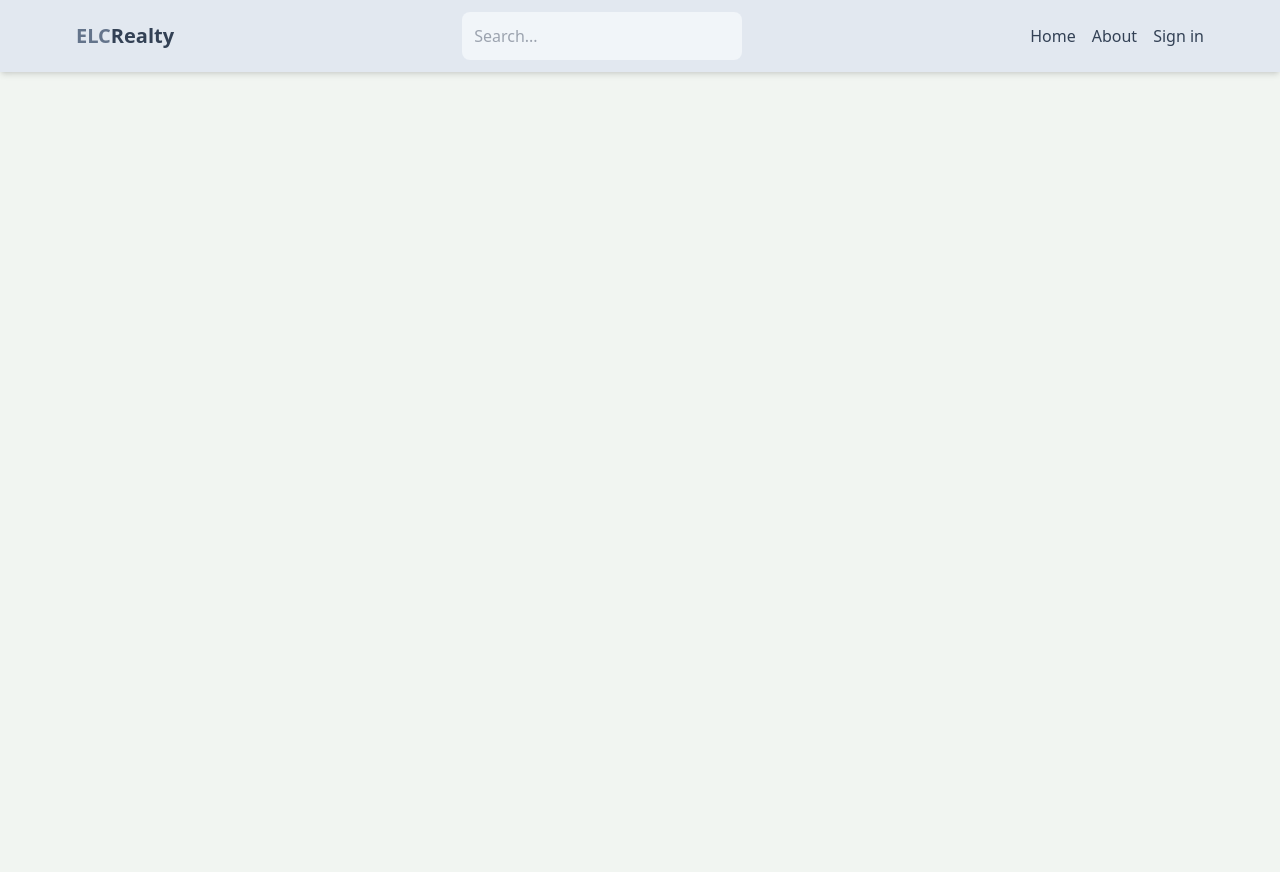
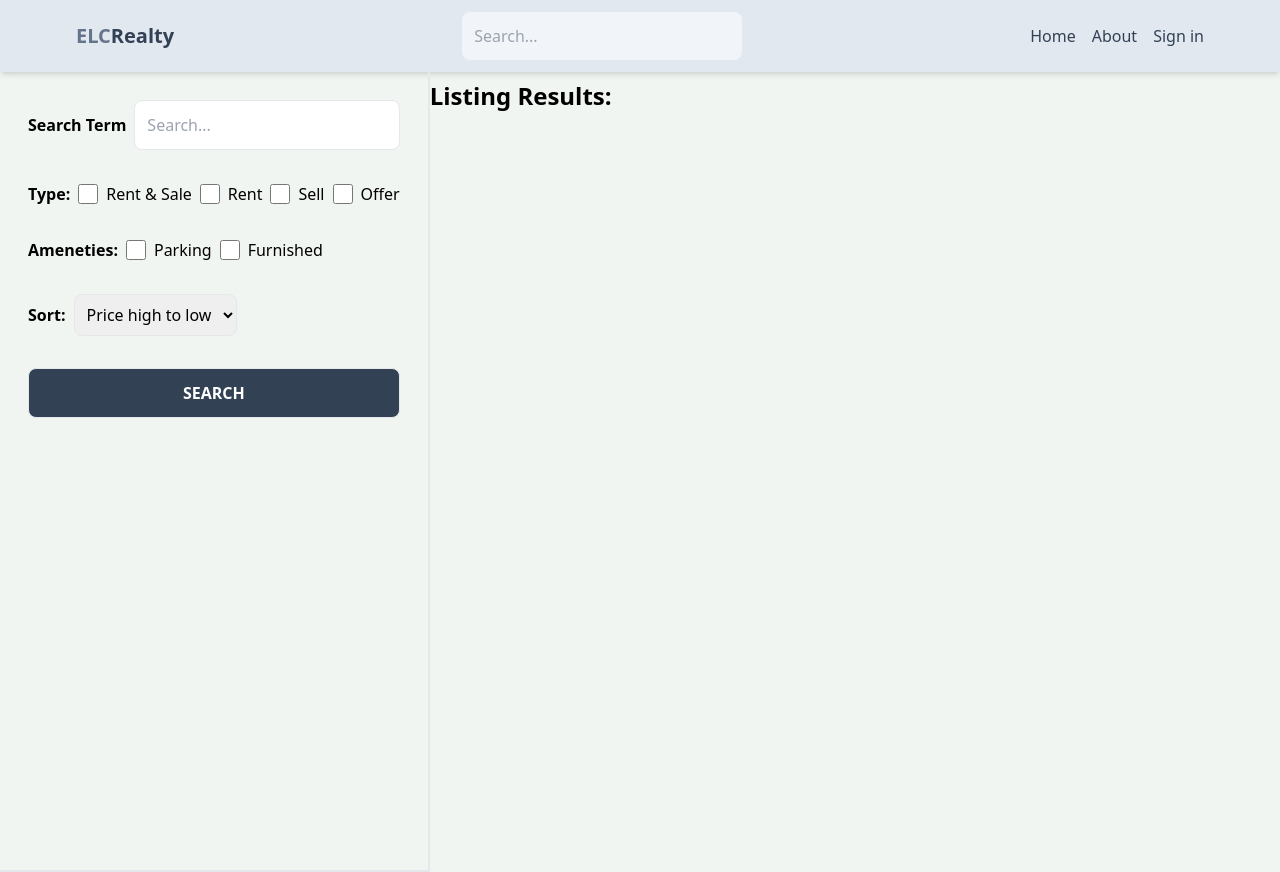
Before and after one commit to rafiks/elcrealty, a React (Vite) app in the folder client/: page /search in a window 1280 px wide. Before the commit the page ends 800 px from the top, so only its background shows below. Built offline with nearby package versions, Linux system fonts and the light colour scheme; no server answers.

Commit message:
Create search page ui

```diff
--- a/client/src/App.jsx
+++ b/client/src/App.jsx
@@ -9,6 +9,7 @@ import PrivateRoute from "./components/PrivateRoute";
 import CreateListing from "./Pages/CreateListing";
 import UpdateListing from "./Pages/UpdateListing";
 import Listing from "./Pages/Listing";
+import Search from "./Pages/Search";
 
 export default function App() {
   return (
@@ -28,6 +29,7 @@ export default function App() {
         </Route>
         <Route path="/sign-in" element={<SignIn />} />
         <Route path="/sign-up" element={<SignUp />} />
+        <Route path="/search" element={<Search />} />
       </Routes>
     </BrowserRouter>
   );
--- /dev/null
+++ b/client/src/Pages/Search.jsx
@@ -0,0 +1,72 @@
+import React from "react";
+
+export default function Search() {
+  return (
+    <div className="flex flex-col md:flex-row">
+      <div className="p-7 border-b-2 md:border-r-2 md:min-h-screen">
+        <form className="flex flex-col gap-8">
+          <div className="flex items-center gap-2">
+            <label className="whitespace-nowrap font-semibold">
+              Search Term
+            </label>
+            <input
+              type="text"
+              id="searchTerm"
+              placeholder="Search..."
+              className="rounded-lg border p-3 w-full"
+            />
+          </div>
+          <div className="flex gap-2 flex-wrap items-center">
+            <label className="font-semibold" htmlFor="">
+              Type:
+            </label>
+            <div className="flex gap-2">
+              <input type="checkbox" id="all" className="w-5" />
+              <span>Rent & Sale</span>
+            </div>
+            <div className="flex gap-2">
+              <input type="checkbox" id="rent" className="w-5" />
+              <span>Rent</span>
+            </div>
+            <div className="flex gap-2">
+              <input type="checkbox" id="sell" className="w-5" />
+              <span>Sell</span>
+            </div>
+            <div className="flex gap-2">
+              <input type="checkbox" id="offer" className="w-5" />
+              <span>Offer</span>
+            </div>
+          </div>
+          <div className="flex gap-2 flex-wrap items-center">
+            <label htmlFor="" className="font-semibold">
+              Ameneties:
+            </label>
+            <div className="flex gap-2">
+              <input type="checkbox" id="parking" className="w-5" />
+              <span>Parking</span>
+            </div>
+            <div className="flex gap-2">
+              <input type="checkbox" id="furnished" className="w-5" />
+              <span>Furnished</span>
+            </div>
+          </div>
+          <div className="flex items-center gap-2">
+            <label className="font-semibold">Sort:</label>
+            <select className="border rounded-lg p-2" id="sort_order" name="">
+              <option value="">Price high to low</option>
+              <option value="">Price low to high</option>
+              <option value="">Latest</option>
+              <option value="">Oldest</option>
+            </select>
+          </div>
+          <button className="rounded-lg border bg-slate-700 text-white font-semibold p-3 uppercase hover:opacity-75">
+            Search
+          </button>
+        </form>
+      </div>
+      <div className="font-semibold text-2xl mt-2">
+        <h1>Listing Results:</h1>
+      </div>
+    </div>
+  );
+}
```
